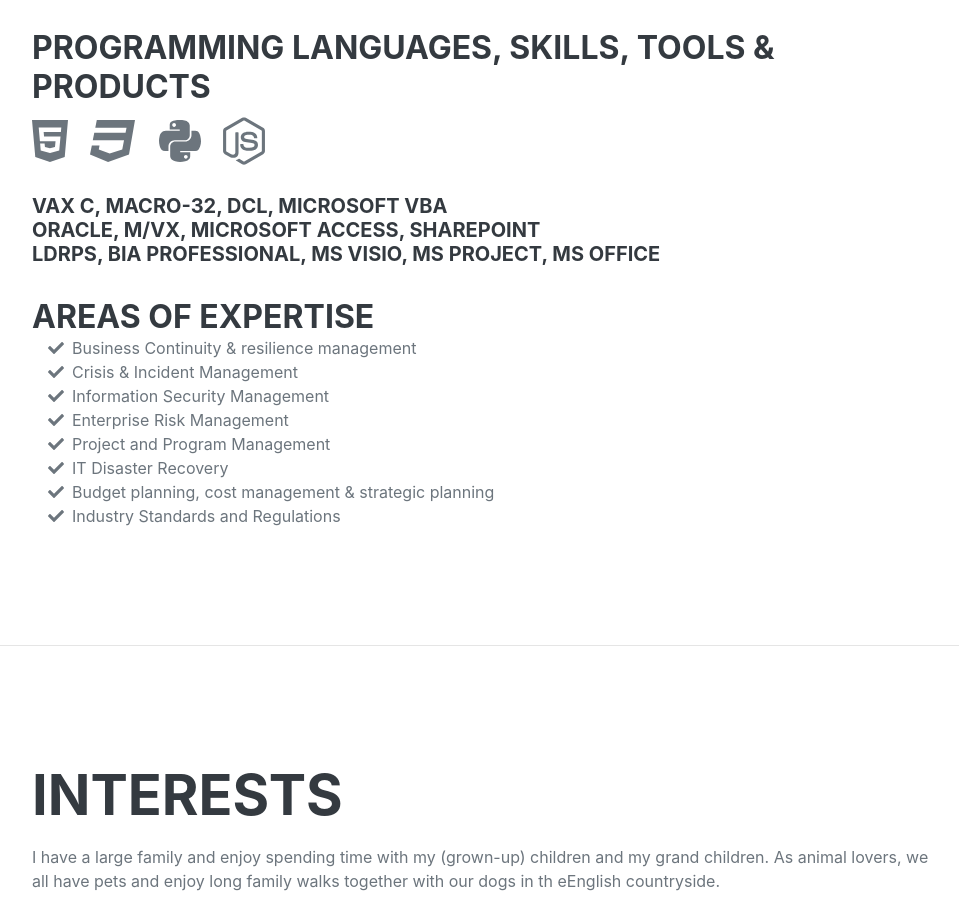
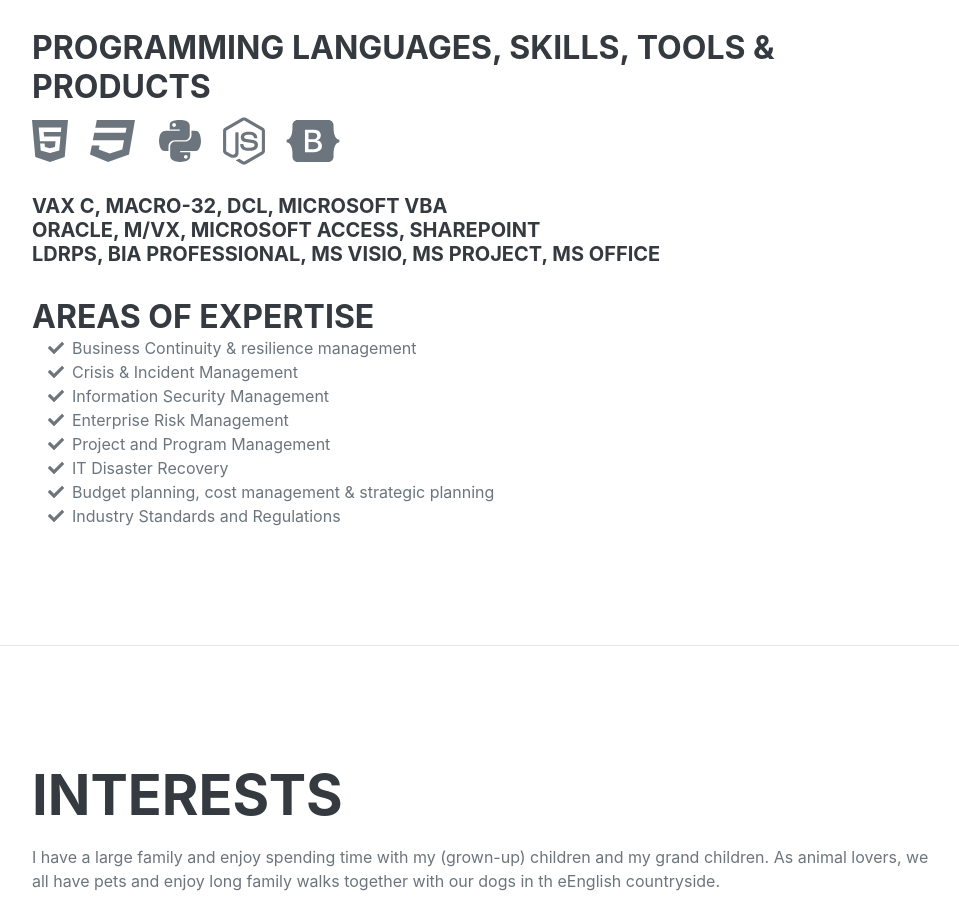
Before and after one commit to JohnCBartlett/resume, a plain HTML site: page index.html in a window 1280 px wide. Shown: the part 5965-6868 px from the top of the page, without its empty margins (288-1247 px from the left). Drawn offline with nearby package versions, Linux system fonts and the light colour scheme; a web font is replaced by a local one.

Commit message:
skills amendment

```diff
--- a/index.html
+++ b/index.html
@@ -251,6 +251,7 @@
                         <li class="list-inline-item"><i class="fab fa-css3"></i></li>
                         <li class="list-inline-item"><i class="fab fa-python"></i></li>
                         <li class="list-inline-item"><i class="fab fa-node-js"></i></li>
+                        <li class="list-inline-item"><i class="fab fa-bootstrap"></i></li>
                     </ul>
                     <div class="subheading mb-5">
                     <h5>VAX C, Macro-32, DCL, Microsoft VBA<br/>
```
